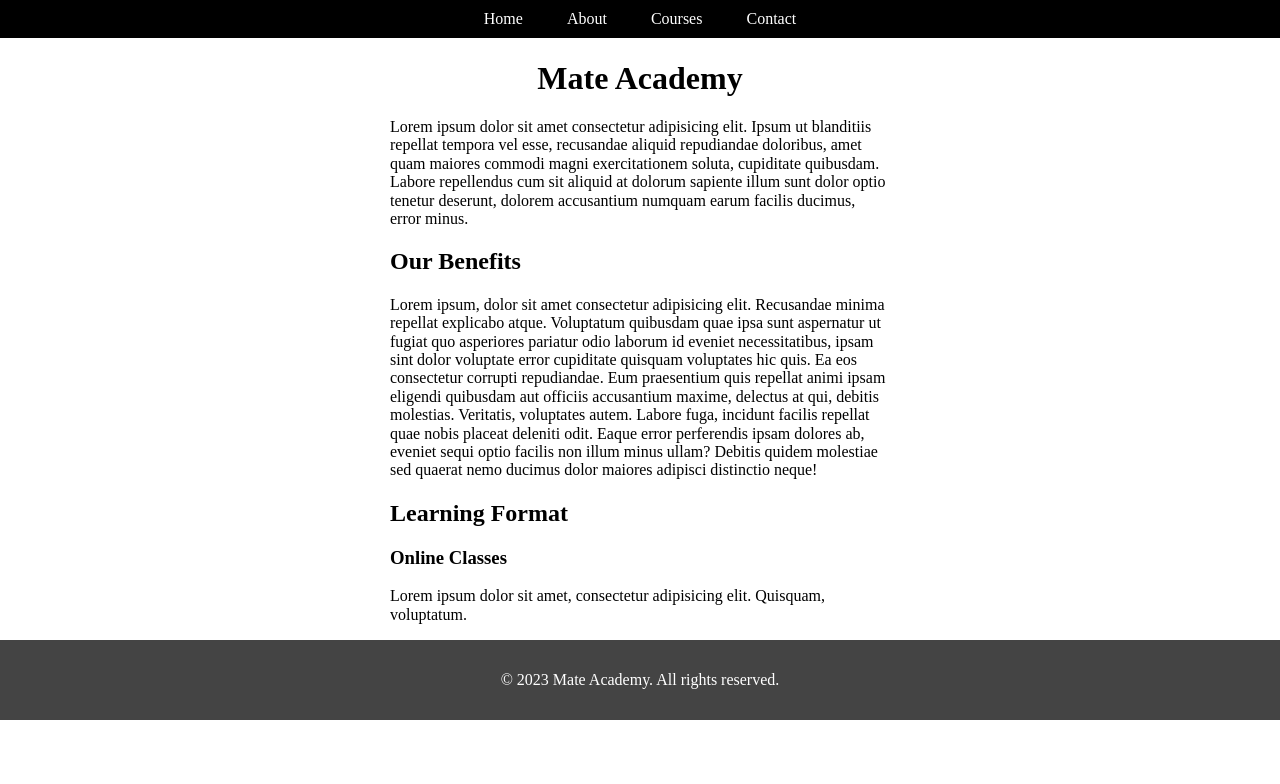
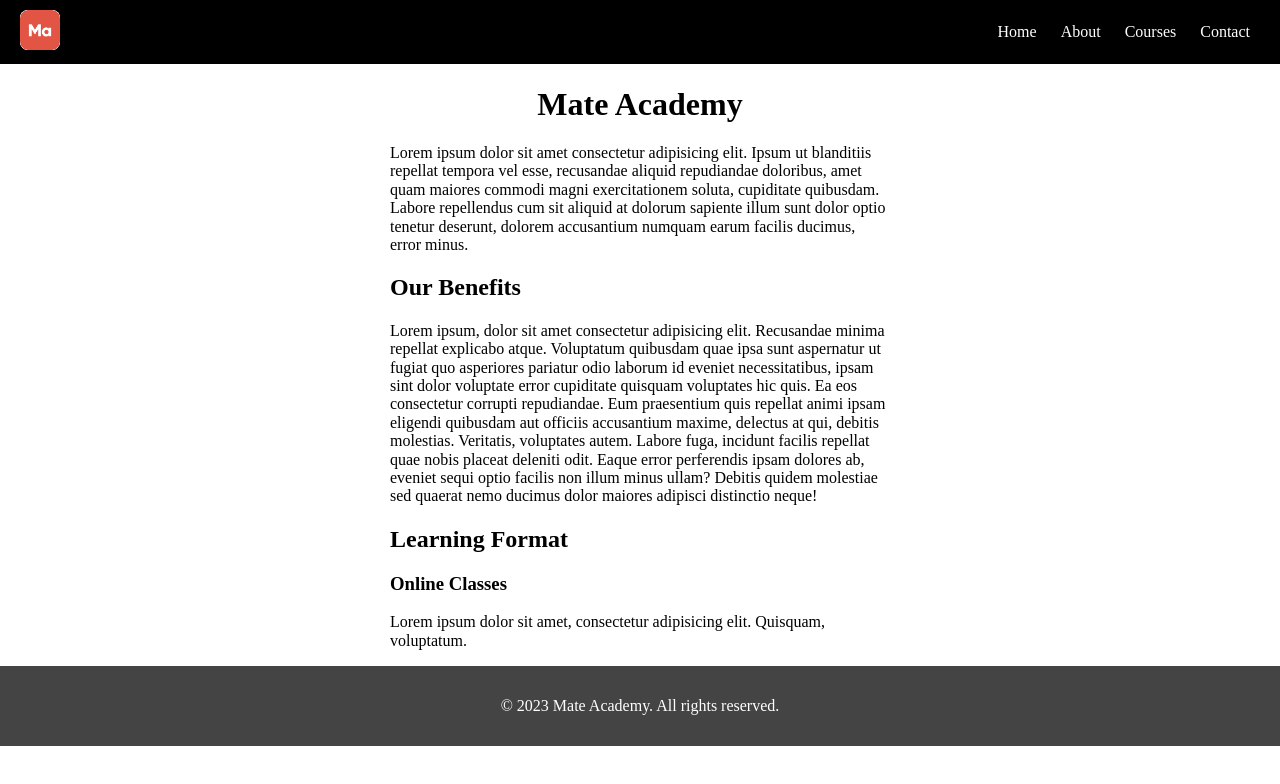
Before and after one commit to OksanaGryshyna27/Mate_Academy_AQA, a plain HTML site: page HTML_CSS/semantic-basics/index.html in a window 1280 px wide. Drawn offline with nearby package versions, Linux system fonts and the light colour scheme.

Commit message:
Align elements horizontaly

```diff
--- a/HTML_CSS/semantic-basics/index.html
+++ b/HTML_CSS/semantic-basics/index.html
@@ -9,6 +9,12 @@
 </head>
 <body>
   <header class="header">
+    <a href="index.html" class="logo">
+      <img
+      src="image.png"
+      alt="Mate Academy"
+      class="logo__img">
+    </a>
     <nav class="nav">
       <a class="nav__link" href="index.html">Home</a>
       <a class="nav__link" href="about.html">About</a>
--- a/HTML_CSS/semantic-basics/style.css
+++ b/HTML_CSS/semantic-basics/style.css
@@ -2,7 +2,15 @@
   text-align: center;
 }
 
+.header{
+  background-color: #000;
+  display: flex;
+  align-items: center;
+  justify-content: space-between;
+  padding: 10px 20px;
+}
 .nav {
+  display: inline-block;
   padding: 10px 0;
   background-color: #000;
   text-align: center;
@@ -10,7 +18,7 @@
 }
 
 .nav__link {
-  padding: 0 20px;
+  margin: 0 10px;
   color: #fff;
   text-decoration: none;
 }
@@ -27,3 +35,14 @@
   text-align: center;
   line-height: 80px;
 }
+
+.logo {
+  display: inline-block;
+}
+
+.logo__img {
+  width: 40px;
+  height: 40px;
+  background-color: #fff;
+  border-radius: 8px;
+}
```
